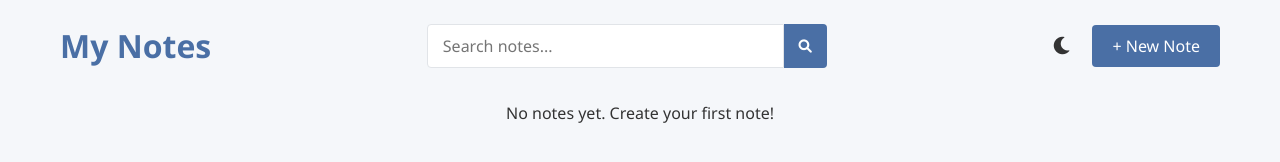
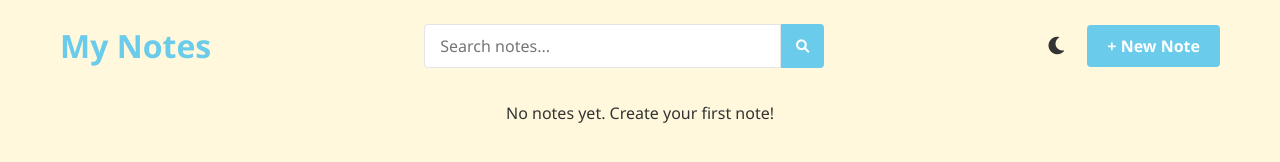
Before and after one commit to reesyyyy/Note-App, a plain HTML site: page note-app-upd/index.html in a window 1280 px wide. Drawn offline with Linux system fonts and the light colour scheme.

Commit message:
git commit -m "Changes and Modifications"

```diff
--- a/note-app-upd/index.html
+++ b/note-app-upd/index.html
@@ -3,8 +3,8 @@
 <head>
     <meta charset="UTF-8">
     <meta name="viewport" content="width=device-width, initial-scale=1.0">
-    <title>Simple Notes App</title>
-    <link rel="stylesheet" href="style.css">
+    <title>Our Note Taking App</title>
+    <link rel="stylesheet" href="notesstyle.css">
     <link rel="stylesheet" href="https://cdnjs.cloudflare.com/ajax/libs/font-awesome/6.0.0-beta3/css/all.min.css">
 </head>
 <body>
@@ -41,6 +41,6 @@
         </div>
     </div>
 
-    <script src="script.js"></script>
+    <script src="notework.js"></script>
 </body>
 </html>
--- a/note-app-upd/style.css
+++ b/note-app-upd/notesstyle.css
@@ -1,7 +1,7 @@
 :root {
-    --primary-color: #4a6fa5;
+    --primary-color: rgb(107, 203, 235);
     --secondary-color: #166088;
-    --background-color: #f5f7fa;
+    --background-color: cornsilk;
     --text-color: #333;
     --light-gray: #e1e4e8;
     --white: #ffffff;
@@ -95,6 +95,7 @@ h1 {
     cursor: pointer;
     font-size: 16px;
     transition: background-color 0.3s;
+    font-weight: bold;
 }
 
 .btn:hover {
--- a/notesstyle.css
+++ /dev/null
@@ -1,16 +0,0 @@
-body {
-    background-color:cornsilk
-}
-
-h1 {
-    color: rgb(107, 203, 235);
-    margin-top: 100px;
-}
-
-header {
-    clear: both;
-    text-align: center;
-    background-color: rgb(255, 190, 106);
-    margin-bottom: 200%;
-
-}
```
Also changed, not shown: index.html (deleted, +0 -15 lines), note-app-upd/notework.js (renamed from note-app-upd/script.js), notework.js (deleted).
